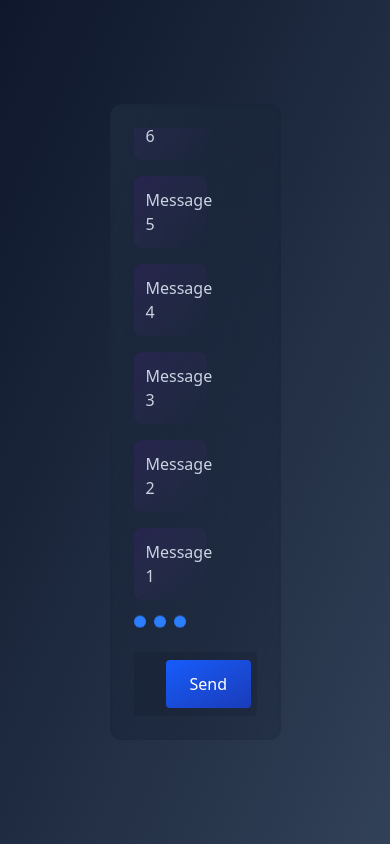
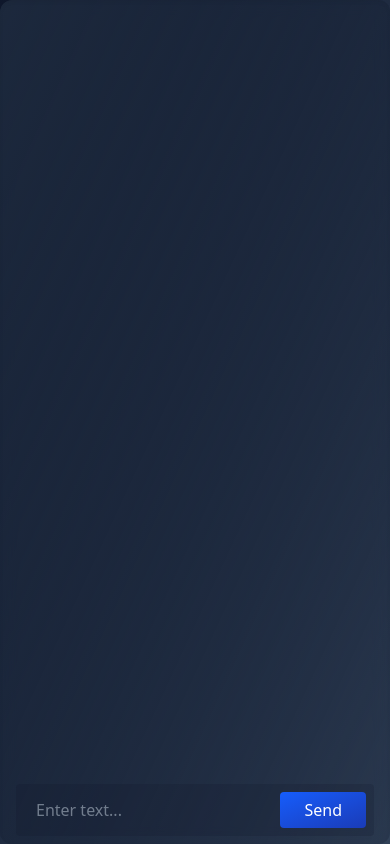
Before and after one commit to yashKathoke/llm-chat-app, a React (Vite) app in the folder frontend/: page / in a window 390 px wide. Built offline with nearby package versions, Linux system fonts and the light colour scheme.

Commit message:
made responsive and added empty check for input and toast for it

```diff
--- a/frontend/config.ts
+++ b/frontend/config.ts
@@ -1 +1 @@
-export const BACKEND_URL = "http://127.0.0.1:8000/"
+export const BACKEND_URL = "http://127.0.0.1:8000"
--- a/frontend/src/components/Button.tsx
+++ b/frontend/src/components/Button.tsx
@@ -9,7 +9,7 @@ const Button = ({ onClick, content }: ButtonProps) => {
     return (
         <button
             onClick={onClick}
-            className={`px-6 py-2 bg-gradient-to-br from-blue-600 to-blue-800 text-white rounded hover:bg-blue-600 `}
+            className={`px-6 py-0.5 bg-gradient-to-br from-blue-600 to-blue-800 text-white rounded hover:bg-blue-600 `}
         >
             {content}
         </button>
--- a/frontend/src/components/ChatWindow.tsx
+++ b/frontend/src/components/ChatWindow.tsx
@@ -1,47 +1,94 @@
-import { useState } from "react";
+import { useEffect, useState, useRef } from "react";
 import Button from "./Button";
 import Input from "./Input";
 import Message from "./Message";
 import Loading from "./Loading";
+import useGetResponse from "../hooks/useGetResponse";
+import { Toast } from "./Toast";
 
-type Message =  {
+type Message = {
   id: number;
   text: string;
-}
+};
+
+type Conversation = {
+  question: string;
+  answer: string;
+};
 
 const ChatWindow = () => {
-  const messages: Message[] = Array.from({ length: 20 }, (_, index) => ({
-    id: index + 1,
-    text: `Message ${index + 1}`,
-  }));
+  const [question, setQuestion] = useState<string>("");
+  const [toast, setToast] = useState<boolean>(false);
+  const [conversations, setConversation] = useState<Conversation[]>([]);
 
-  const [message, setMessage] = useState<String>("")
+  const toBottomRef = useRef<HTMLDivElement>(null);
 
-  const sendButtonHandle = () => {
+  const { sendQuestion, loading, error } = useGetResponse();
 
-  }
+  const sendButtonHandle = async () => {
+    if (!question.trim()) {
+      setToast(true);
+      return;
+    }
+    const answer = await sendQuestion(question);
+    setQuestion("");
+
+    setConversation((prev) => [
+      { question: question, answer: answer },
+      ...prev,
+    ]);
+  };
+
+  const onClose = () => {
+    setToast(false);
+  };
+
+  useEffect(() => {
+    if (toast) {
+      const timer = setTimeout(() => {
+        setToast(false);
+      }, 2000);
+
+      return () => clearTimeout(timer);
+    }
+  }, [toast]);
+
+  useEffect(() => {
+    toBottomRef.current?.scrollIntoView({ behavior: "smooth" });
+  }, [conversations]);
 
   return (
     <>
-      <div className="bg-gradient-to-br from-slate-900 to-slate-700 backdrop-blur-sm  p-6 min-h-screen h-[80vh] flex justify-center items-center text-slate-300">
-        <div className="w-1/2 min-h-2/3 max-h-4/5 bg-gradient-to-br from-slate-800 to-slate-900/20 backdrop-blur-sm inset-shadow-sm shadow-slate-600 p-6 rounded-xl flex flex-col">
-          <div className="flex flex-col-reverse overflow-y-scroll  space-y-reverse space-y-2 max-h-4/5 flex-grow-[8]  scrollbar-thin scrollbar-thumb-slate-600 scrollbar-track-transparent ">
+      {toast && (
+        <div className="fixed top-4 left-1/2 transform -translate-x-1/2 z-50 w-max transition-opacity duration-500 ease-in-out">
+          <Toast content="Please enter something!" onClose={onClose} />
+        </div>
+      )}
+      <div className="bg-gradient-to-br from-slate-900 to-slate-700 backdrop-blur-sm  max-h-screen h-screen flex justify-center items-center text-slate-300">
+        <div className="w-full sm:w-1/2 h-full lg:h-3/4 bg-gradient-to-br from-slate-800 to-slate-900/20 backdrop-blur-sm inset-shadow-sm shadow-slate-600 px-4 lg:py-2 rounded-xl flex flex-col justify-between">
+          <div className="flex flex-col-reverse overflow-y-scroll space-y-reverse space-y-2 max-h-4/5 h-4/5 flex-grow scrollbar-thin scrollbar-thumb-slate-600 scrollbar-track-transparent  items">
+            {loading ? (
+              <div className="p-2">
+                <Loading />
+              </div>
+            ) : null}
 
-          <Loading/>
-
-            {messages.map((message) => (
-              <Message
-                content={message.text}
-                type="bot"
-              />
+            <div ref={toBottomRef}></div>
+            {conversations.map((conversation, i) => (
+              <div key={i}>
+                <Message content={conversation.question} type="question" />
+                <Message content={conversation.answer} type="answer" />
+              </div>
             ))}
           </div>
-          {/* <div className="line w-0.2 border-1 my-5"></div> */}
-          <div className="h-1/5 flex-grow-[1] bg-slate-900/20 flex w-full justify-between space-x-3  p-2 mt-4  rounded">
-            <Input onChange={(e)=> {
-                setMessage(e.target.value)
-            }} />
-            <Button content={"Send"} onClick={sendButtonHandle}/>
+          <div className="max-h-1/6  bg-slate-900/20 flex w-full justify-between space-x-3 p-2 mt-4 mb-2 rounded self-start">
+            <Input
+              value={question}
+              onChange={(e) => {
+                setQuestion(e.target.value);
+              }}
+            />
+            <Button content={"Send"} onClick={sendButtonHandle} />
           </div>
         </div>
       </div>
--- a/frontend/src/components/Input.tsx
+++ b/frontend/src/components/Input.tsx
@@ -3,15 +3,18 @@ import type { ChangeEvent } from "react";
 type InputProps = {
   onChange: (event: ChangeEvent<HTMLInputElement>) => void;
   placeholder?: string;
+  value: string;
+
 };
 
-const Input = ({ onChange, placeholder = "Enter text..." }: InputProps) => {
+const Input = ({ onChange, placeholder = "Enter text...", value }: InputProps) => {
   return (
     <input
+    value={value}
       onChange={onChange}
       placeholder={placeholder}
       type="text"
-      className="p-2  w-full rounded focus:outline-none  m-1"
+      className="px-2 py-0.5  w-full rounded focus:outline-none  m-1"
     />
   );
 };
--- a/frontend/src/components/Message.tsx
+++ b/frontend/src/components/Message.tsx
@@ -1,10 +1,10 @@
 type MessageProps = {
-    type: 'user' | 'bot';
+    type: 'question' | 'answer';
     content: string;
 };
 
 const Message = ({ type, content }: MessageProps) => {
-    const isUser = type === 'user';
+    const isUser = type === 'question';
 
     return (
         <div
--- /dev/null
+++ b/frontend/src/components/Toast.tsx
@@ -0,0 +1,54 @@
+type ToastProps = {
+    content: string;
+    onClose: () => void; // Add a prop for the onClick handler
+};
+
+export const Toast = ({ content, onClose }: ToastProps) => {
+    return (
+        <div>
+            <div
+                id="toast-warning"
+                className="flex items-center w-full max-w-xs p-4 text-gray-500 bg-white rounded-lg shadow-sm dark:text-gray-400 dark:bg-gray-800"
+                role="alert"
+            >
+                <div className="inline-flex items-center justify-center shrink-0 w-8 h-8 text-orange-500 bg-orange-100 rounded-lg dark:bg-orange-700 dark:text-orange-200">
+                    <svg
+                        className="w-5 h-5"
+                        aria-hidden="true"
+                        xmlns="http://www.w3.org/2000/svg"
+                        fill="currentColor"
+                        viewBox="0 0 20 20"
+                    >
+                        <path d="M10 .5a9.5 9.5 0 1 0 9.5 9.5A9.51 9.51 0 0 0 10 .5ZM10 15a1 1 0 1 1 0-2 1 1 0 0 1 0 2Zm1-4a1 1 0 0 1-2 0V6a1 1 0 0 1 2 0v5Z" />
+                    </svg>
+                    <span className="sr-only">Warning icon</span>
+                </div>
+                <div className="ms-3 text-sm font-normal">{content}</div>
+                <button
+                    type="button"
+                    className="ms-auto -mx-1.5 -my-1.5 bg-white text-gray-400 hover:text-gray-900 rounded-lg focus:ring-2 focus:ring-gray-300 p-1.5 hover:bg-gray-100 inline-flex items-center justify-center h-8 w-8 dark:text-gray-500 dark:hover:text-white dark:bg-gray-800 dark:hover:bg-gray-700"
+                    data-dismiss-target="#toast-warning"
+                    aria-label="Close"
+                    onClick={onClose}
+                >
+                    <span className="sr-only">Close</span>
+                    <svg
+                        className="w-3 h-3"
+                        aria-hidden="true"
+                        xmlns="http://www.w3.org/2000/svg"
+                        fill="none"
+                        viewBox="0 0 14 14"
+                    >
+                        <path
+                            stroke="currentColor"
+                            strokeLinecap="round"
+                            strokeLinejoin="round"
+                            strokeWidth="2"
+                            d="m1 1 6 6m0 0 6 6M7 7l6-6M7 7l-6 6"
+                        />
+                    </svg>
+                </button>
+            </div>
+        </div>
+    );
+};
--- a/frontend/src/hooks/useGetResponse.ts
+++ b/frontend/src/hooks/useGetResponse.ts
@@ -1,19 +1,28 @@
 import { useState } from "react";
-import { BACKEND_URL } from "../../config.ts";
+import { BACKEND_URL } from "../../config";
 
 const useGetResponse = () => {
-  const [loading, setLoading] = useState<Boolean>(false);
+  const [loading, setLoading] = useState<boolean>(false);
   const [error, setError] = useState<string | null>(null);
 
-  const sendQuestion = async (question: String) => {
+  const sendQuestion = async (question: string) => {
     setLoading(true);
     setError(null);
 
     try {
-      let response = await fetch(`${BACKEND_URL}/api/chat`, {
-        method: "POST",
-        body: JSON.stringify(question),
-      });
+
+        let payload = {
+            question:question
+        }
+        let response = await fetch(`${BACKEND_URL}/api/chat`, {
+  method: "POST",
+  headers: {
+    "Content-Type": "application/json",
+  },
+  body: JSON.stringify({ question }),
+});
+
+
 
       let data = await response.json();
 
```
